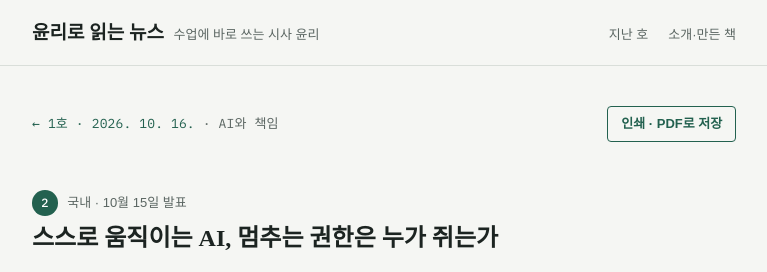
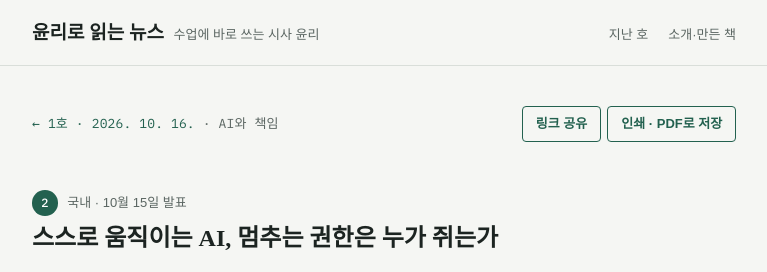
Before and after one commit to ethics-news/ethics-news.github.io, a Jekyll site: the page built from _items/2026-10-16/2.md, in a window 1280 px wide. Shown: the top 272 px of the page, without its empty margins (256-1023 px from the left). Built offline with Jekyll 4.4.1, drawn with Linux system fonts in a browser that asks for light colours; some web fonts are replaced.

Commit message:
글 페이지에 링크 공유 단추 추가
Co-Authored-By: Claude Opus 5.5 <noreply@anthropic.com>
Claude-Session: https://claude.ai/code/session_01T6ePPceWU8bVGSDdg45vi9

```diff
--- a/_includes/item-card.html
+++ b/_includes/item-card.html
@@ -35,7 +35,7 @@
     <div class="dl-row">{% for d in it.downloads %}<a class="dl" href="{{ d.file | relative_url }}" download>{{ d.name }}</a>{% endfor %}</div>
   </div>
   {% endif %}
-  {% if include.full %}<div class="talk no-print"><p>이 글에 대한 의견이나 수업에 써 본 후기를 들려주세요.</p><span class="chat-btns"><a class="openchat" href="{{ site.openchat }}" target="_blank" rel="noopener">오픈채팅방에서 함께 이야기하기</a>{% if site.feedback_form %}<a class="openchat form" href="{{ site.feedback_form }}" target="_blank" rel="noopener">운영자에게 의견 보내기</a>{% endif %}</span></div>{% endif %}
+  {% if include.full %}<div class="talk no-print"><p>이 글에 대한 의견이나 수업에 써 본 후기를 들려주세요.</p><span class="chat-btns"><button type="button" class="btn-print js-share">링크 공유</button><a class="openchat" href="{{ site.openchat }}" target="_blank" rel="noopener">오픈채팅방에서 함께 이야기하기</a>{% if site.feedback_form %}<a class="openchat form" href="{{ site.feedback_form }}" target="_blank" rel="noopener">운영자에게 의견 보내기</a>{% endif %}</span></div>{% endif %}
   <footer class="item-links">
     {% unless include.full %}<a class="link-detail" href="{{ it.url | relative_url }}">이 글만 보기</a>{% endunless %}
     {% for s in it.sources %}<a class="link-src" href="{{ s.url }}" target="_blank" rel="noopener">{{ s.name }} ↗</a>{% endfor %}
--- a/_layouts/item.html
+++ b/_layouts/item.html
@@ -4,9 +4,19 @@ layout: default
 {% assign issue = site.issues | where: "issue_id", page.issue %}{% assign issue = issue[0] %}
 <div class="item-tools no-print">
   <p class="crumb mono"><a href="{{ issue.url | relative_url }}">← {{ issue.num }}호 · {{ issue.date | date: "%Y. %-m. %-d." }}</a> · {{ page.section }}</p>
-  <button type="button" class="btn-print" onclick="window.print()">인쇄 · PDF로 저장</button>
+  <span class="tool-btns"><button type="button" class="btn-print js-share">링크 공유</button><button type="button" class="btn-print" onclick="window.print()">인쇄 · PDF로 저장</button></span>
 </div>
 <p class="print-only print-head">{{ site.title }} · {{ issue.num }}호 · {{ issue.date | date: "%Y. %-m. %-d." }}</p>
 {% include item-card.html item=page full=true %}
 <p class="print-only print-foot">출처: {{ site.title }}({{ site.tagline }}) · 글 {{ site.author }} · <span class="js-url"></span><br>본 사이트 저작물의 권리는 운영자에게 있으며, 수업과 비상업적 정보 공유에는 자유롭게 쓸 수 있으나, 상업적 용도로는 사용할 수 없습니다. © {{ site.time | date: "%Y" }} {{ site.author }}</p>
-<script>document.querySelectorAll('.js-url').forEach(function(el){el.textContent=location.href;});</script>
+<p class="toast" id="toast" role="status" aria-live="polite"></p>
+<script>
+document.querySelectorAll('.js-share').forEach(function(b){b.addEventListener('click',function(){
+  var d={title:document.title,url:location.href.split('#')[0]};
+  if(navigator.share){navigator.share(d).catch(function(){});return;}
+  var t=document.getElementById('toast');
+  function done(m){t.textContent=m;t.classList.add('on');setTimeout(function(){t.classList.remove('on');},2200);}
+  if(navigator.clipboard){navigator.clipboard.writeText(d.url).then(function(){done('글 주소를 복사했습니다.');},function(){done(d.url);});}
+  else{done(d.url);}
+});});
+document.querySelectorAll('.js-url').forEach(function(el){el.textContent=location.href;});</script>
--- a/assets/style.css
+++ b/assets/style.css
@@ -216,6 +216,10 @@ html { scroll-behavior: smooth; }
 .item-tools { display: flex; flex-wrap: wrap; align-items: center; justify-content: space-between; gap: 0.5rem 1rem; }
 .btn-print { font: inherit; font-size: var(--step--1); font-weight: 600; color: var(--accent); background: transparent; border: 1px solid var(--accent); border-radius: 4px; padding: 0.35rem 0.8rem; cursor: pointer; }
 .btn-print:hover { background: var(--accent-soft); }
+.tool-btns { display: inline-flex; flex-wrap: wrap; gap: 0.4rem; }
+.toast { position: fixed; left: 50%; bottom: 1.5rem; transform: translateX(-50%) translateY(1rem); background: var(--ink); color: var(--paper); font-size: var(--step--1); padding: 0.55rem 1rem; border-radius: 6px; opacity: 0; pointer-events: none; transition: opacity .2s, transform .2s; max-width: calc(100% - 32px); word-break: break-all; margin: 0; }
+.toast.on { opacity: 1; transform: translateX(-50%) translateY(0); }
+@media print { .toast { display: none; } }
 .print-only { display: none; }
 
 /* 인쇄 · PDF 저장 */
```
